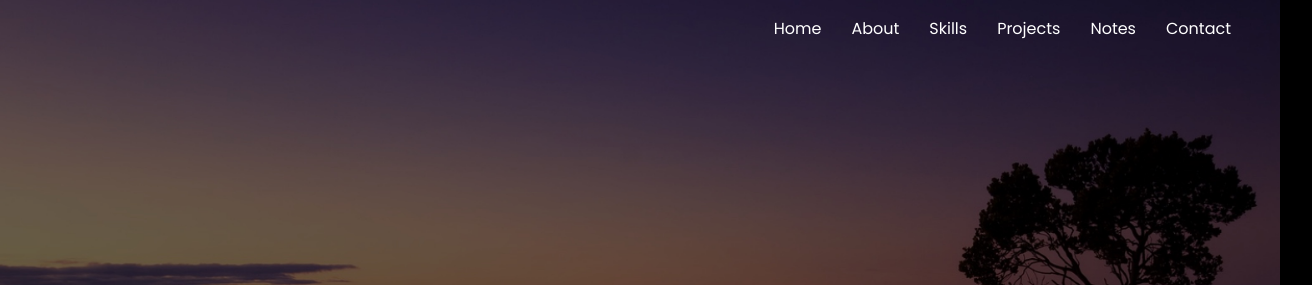
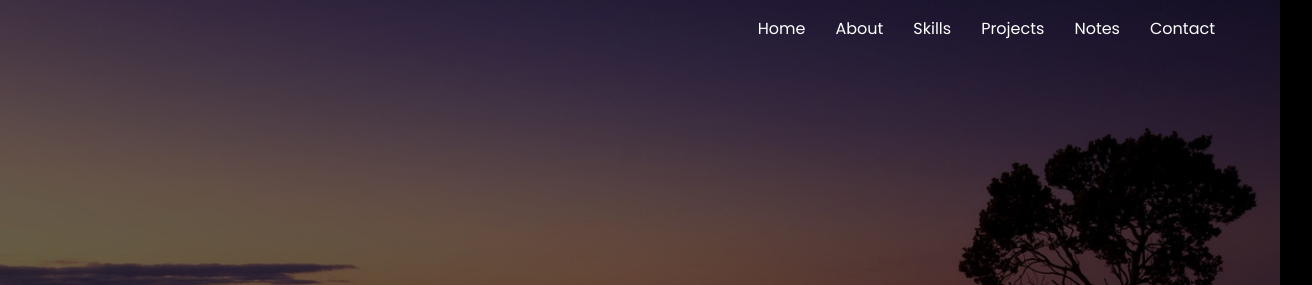
Before and after one commit to harsh0292/portfolio, a plain HTML site: page index.html in a window 1280 px wide. Shown: the top 285 px of the page, 1312 px wide, since content can reach past the window. Drawn offline with Linux system fonts and the light colour scheme.

Commit message:
padding changes nav

```diff
--- a/css/home.css
+++ b/css/home.css
@@ -101,7 +101,7 @@ nav {
     align-items: center;
     position: absolute;
     top: 0px;
-    padding: 2vh;
+    padding-top: 2vh;
     width: 100%;
     z-index: 9999;
     background-color: transparent;
```
